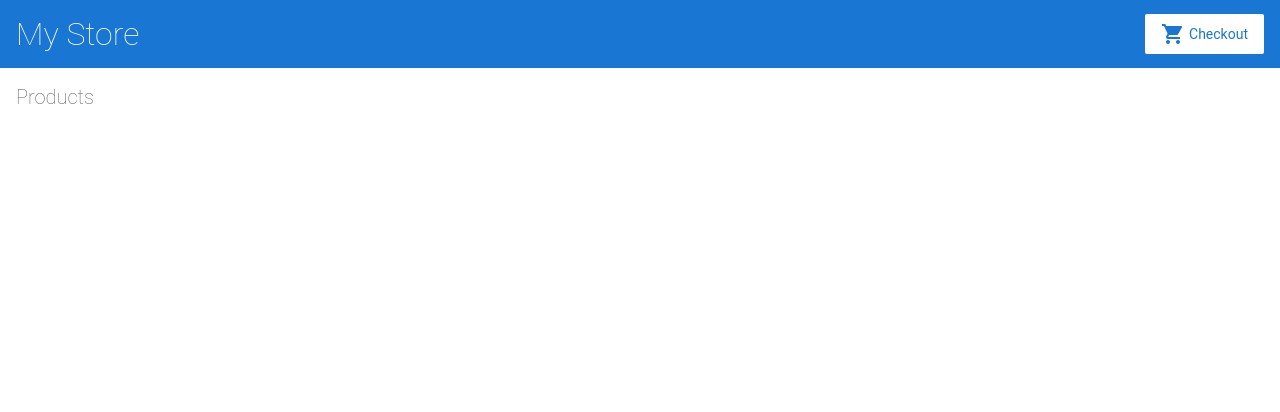
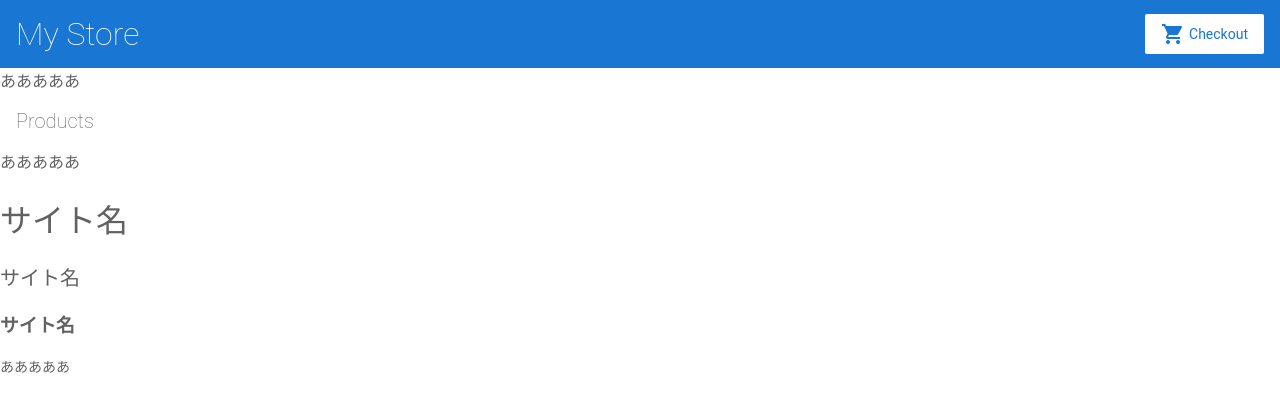
Before and after one commit to s-oyama-018/angular-, an Angular app: page / in a window 1280 px wide. Shown: the top 412 px of the page. Built offline with nearby package versions, Linux system fonts and the light colour scheme.

Commit message:
1 file modified

```diff
--- a/src/app/app.component.html
+++ b/src/app/app.component.html
@@ -1,10 +1,15 @@
 <app-top-bar></app-top-bar>
 
-
+あああああ
 <div class="container">
   <router-outlet></router-outlet>
 </div>
+<div>あああああ</div>
+<h1>サイト名</h1>
+<h2>サイト名</h2>
+<h3>サイト名</h3>
 
+<p>あああああ</p>
 <!--
 Copyright Google LLC. All Rights Reserved.
 Use of this source code is governed by an MIT-style license that
```
